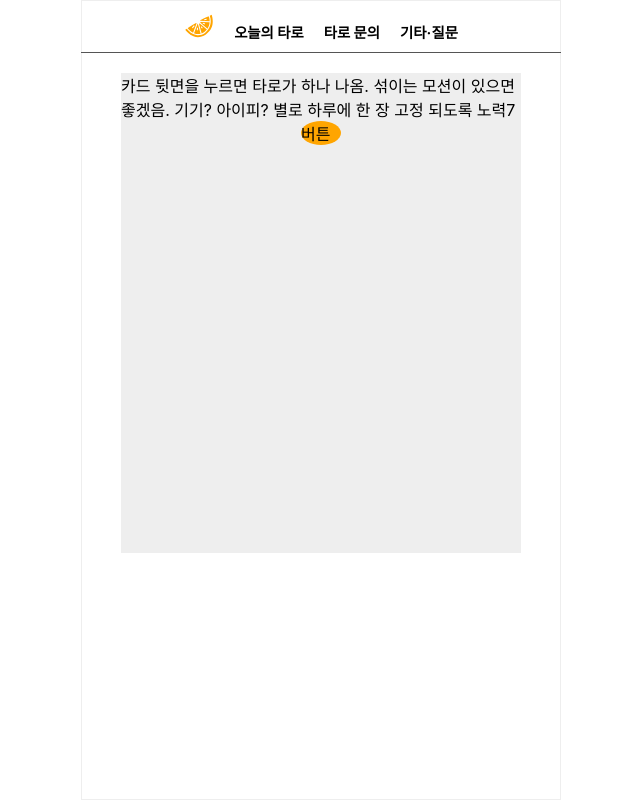
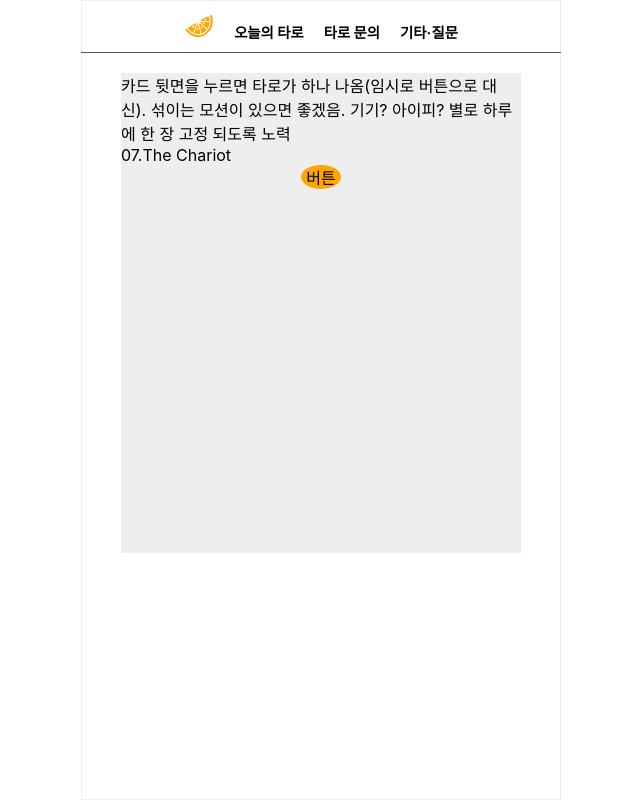
Before and after one commit to khb13/tarot_react, a React (Create React App) app: page /today in a window 1280 px wide. Shown: the whole page, without its empty margins (319-959 px from the left). Built offline with nearby package versions, Linux system fonts and the light colour scheme.

Commit message:
20230131
Today에서 타로 다시 뽑기가 불가
바로 랜덤한 타로가 나올 게 아니라 특정 문구에서 버튼을 눌렀을 때 나오게 해야 할 필요 있음.

```diff
--- a/src/page/Today.jsx
+++ b/src/page/Today.jsx
@@ -1,3 +1,6 @@
+import { render } from "@testing-library/react";
+import { useState } from "react";
+import { Link } from "react-router-dom";
 import styled from "styled-components";
 
 function Today() {
@@ -30,13 +33,31 @@ function Today() {
     return parseInt(Math.random() * length);
   };
 
+  // constructor(props) {
+  //   super(props);
+
+  //   this.state = {
+  //     text: "tarot",
+  //   };
+  // }
+
+  // changeText = () =>{
+  //   this.setState({
+  //     text: tarot72[getRandomTarot(tarot72.length)]},
+  //   });
+  // }
+
   return (
     <Container>
       <TarotPlate>
-        카드 뒷면을 누르면 타로가 하나 나옴. 섞이는 모션이 있으면 좋겠음. 기기?
-        아이피? 별로 하루에 한 장 고정 되도록 노력
-        {getRandomTarot(tarot72.length)}
-        <TarotButton>버튼</TarotButton>
+        카드 뒷면을 누르면 타로가 하나 나옴(임시로 버튼으로 대신). 섞이는 모션이
+        있으면 좋겠음. 기기? 아이피? 별로 하루에 한 장 고정 되도록 노력
+        <br />
+        {tarot72[getRandomTarot(tarot72.length)]}
+        <br />
+        <Link to="/today">
+          <TarotButton>버튼</TarotButton>
+        </Link>
       </TarotPlate>
     </Container>
   );
@@ -60,6 +81,7 @@ const TarotPlate = styled.div`
 
 const TarotButton = styled.div`
   margin: auto;
+  text-align: center;
 
   width: 5vh;
   border-radius: 50%;
```
